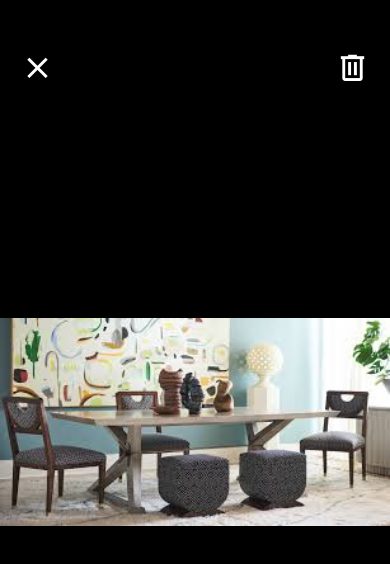
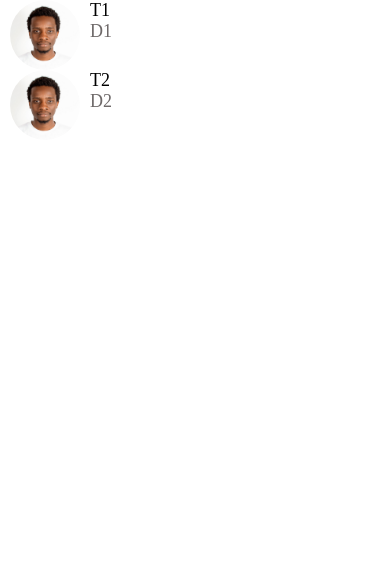
Before and after one commit to christianbiring1/DoneWithIt, a React Native app: screen / in a window 390 px wide. Shown: the top 564 px of the page. Built offline with nearby package versions, Linux system fonts and the light colour scheme.

Commit message:
FlatList

```diff
--- a/App.js
+++ b/App.js
@@ -7,10 +7,12 @@
 import AppButton from './app/components/AppButton';
 import Card from './app/components/Card';
 import ListingDetailsScreen from './app/screen/ListingDetailsScreen';
+import MessagesScreen from './app/screen/MessagesScreen';
 
 export default function App() {
   return (
-    <ViewImageScreen />
+    <MessagesScreen />
+    // <ViewImageScreen />
     // <WelcomeScreen />
     // <View style={{
     //   backgroundColor: "#f8f4f4",
--- /dev/null
+++ b/app/screen/MessagesScreen.js
@@ -0,0 +1,36 @@
+import React from 'react';
+import { FlatList } from 'react-native';
+import ListItem from '../components/ListItem';
+
+
+const messages = [
+  {
+    id: 1,
+    title: 'T1',
+    description: 'D1',
+    image: require('../assets/chris.jpg')
+  },
+   {
+    id: 2,
+    title: 'T2',
+    description: 'D2',
+    image: require('../assets/chris.jpg')
+  }
+]
+function MessagesScreen(props) {
+  return (
+    <FlatList
+      data={messages}
+      keyExtractor={message => message.id.toString()}
+      renderItem={({ item }) =>
+        <ListItem
+          title={item.title}
+          subTitle={item.description}
+          image={item.image}
+        />
+     }
+    />
+  );
+}
+
+export default MessagesScreen;
```
